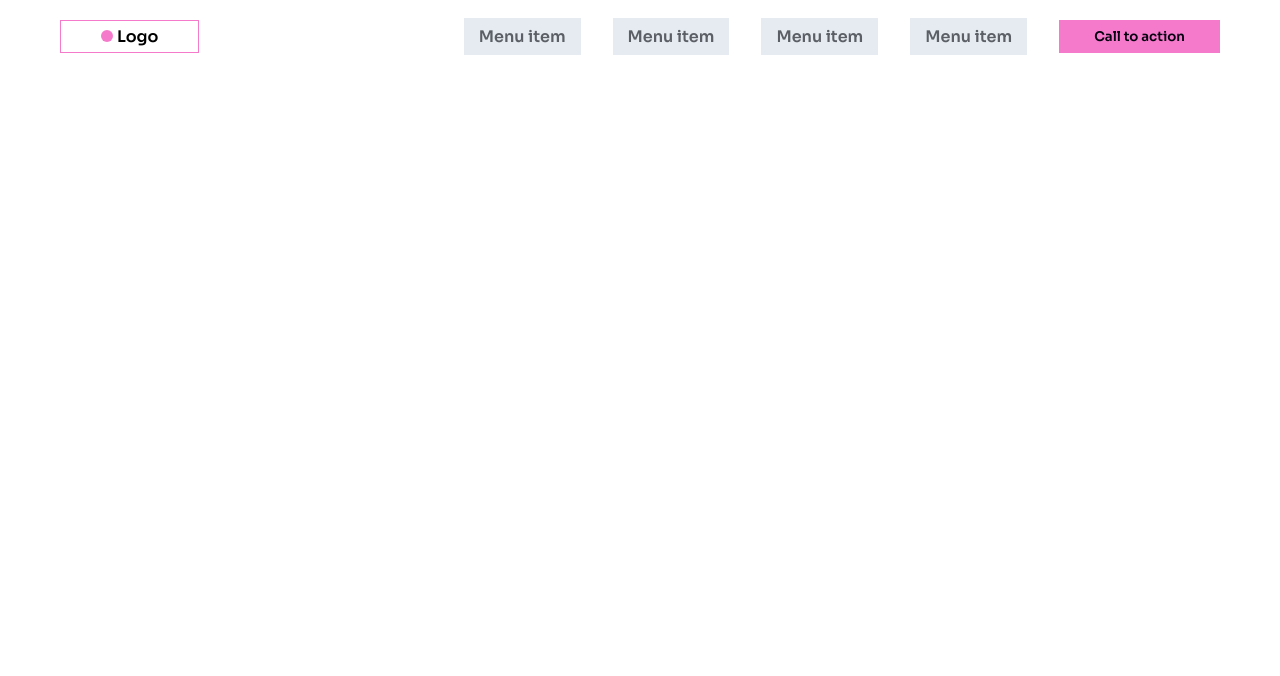
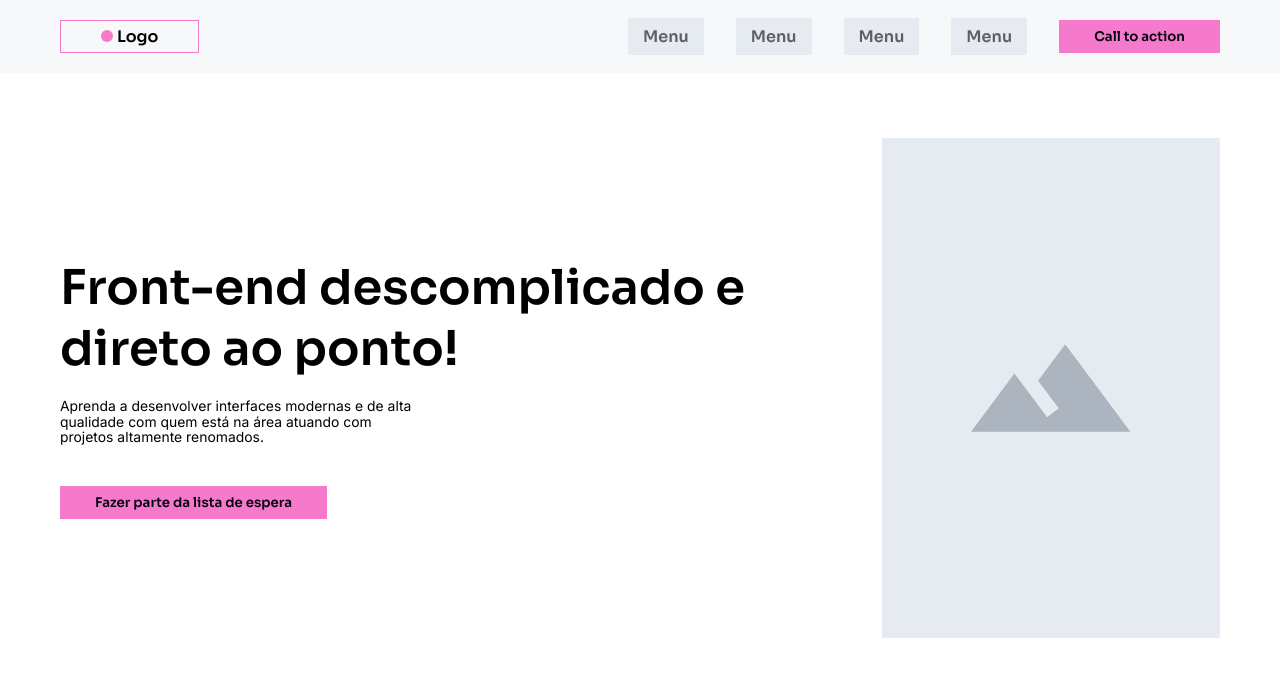
Before and after one commit to Yato0v/Wireframe, a plain HTML site: page index.html in a window 1280 px wide. Drawn offline with Linux system fonts and the light colour scheme.

Commit message:
arquivo add

```diff
--- a/css/global/header.css
+++ b/css/global/header.css
@@ -1,3 +1,7 @@
+header{
+    margin-bottom: 45px;
+}
+
 header div{
     display: flex;
     justify-content: space-between;
--- a/css/home/home.css
+++ b/css/home/home.css
@@ -0,0 +1,24 @@
+.apresentacao-c{
+    display: flex;
+    align-items: center;
+    gap: 50px;
+}
+
+.img-desc {
+    display: flex;
+    align-items: center;
+    justify-content: center;
+    background-color: var(--cor-5);
+    width: 480px;
+    height: 500px;
+}
+
+.apresentacao-descricao h1{
+    margin-bottom: 20px;
+}
+
+.apresentacao-descricao p{
+    margin-bottom: 40px;
+    max-width: 42ch;
+    line-height: 1.125;
+}
--- a/index.html
+++ b/index.html
@@ -7,19 +7,35 @@
     <link rel="stylesheet" href="./css/style.css">
 </head>
 <body>
-    <header class="cor-6-bgr">
+    <header class="cor-6-bg">
         <div class="container">
             <div class="font-1-m-b logo">Logo</div>
             <nav>
                 <ul class="nav-header font-1-m-b">
-                    <li><a href="./">Menu item</a></li>
-                    <li><a href="./">Menu item</a></li>
-                    <li><a href="./">Menu item</a></li>
-                    <li><a href="./">Menu item</a></li>
+                    <li><a href="./">Menu</a></li>
+                    <li><a href="./">Menu</a></li>
+                    <li><a href="./">Menu</a></li>
+                    <li><a href="./">Menu</a></li>
                     <li><button class="font-1-m-b btn">Call to action</button></li>
                 </ul>
             </nav>
         </div>
     </header>
+
+    <main>
+
+        <section class="apresentacao" aria-label="Apresentação">
+            <div class="apresentacao-c container">
+                <div class="apresentacao-descricao">
+                    <h1 class="font-1-xxl">Front-end descomplicado
+                        e direto ao ponto!</h1>
+                        <p class="font-2-m">Aprenda a desenvolver interfaces modernas e de alta qualidade com quem está na área atuando com projetos altamente renomados.</p>
+                        <button class="font-1-m-b btn">Fazer parte da lista de espera</button>
+                </div>
+                <div class="img-desc"><img src="img/img-hero.svg" alt="" width="160" height="88"></div>
+            </div>
+        </section>
+
+    </main>
 </body>
 </html>
```
Also changed, not shown: img/boost.svg (added), img/icon-circle.svg (added), img/img-hero.svg (added), img/instagram.svg (added), img/linkedin.svg (added), img/logo-footer.svg (added), img/logo.svg (added), img/thumb.jpg (added), img/thumb.svg (added), img/youtube.svg (added), 1 other file.
